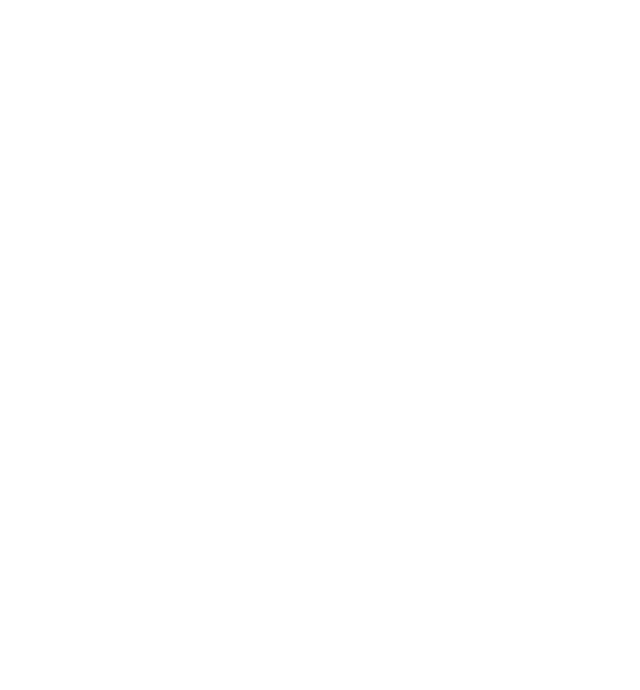
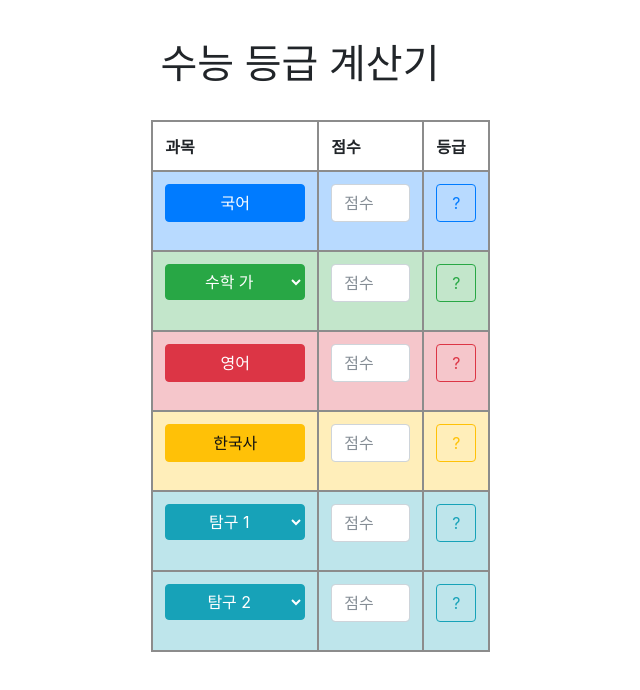
Before and after one commit to VioletBeach/Node_assignment, a plain HTML site: page public/index.html in a window 1280 px wide. Shown: the whole page, without its empty margins (340-980 px from the left). Drawn offline with nearby package versions, Linux system fonts and the light colour scheme.

Commit message:
Add table

```diff
--- a/public/index.html
+++ b/public/index.html
@@ -1,22 +1,171 @@
 <html>
-
 <head>
-<script
-  src="https://code.jquery.com/jquery-3.5.1.min.js"
-  integrity="sha256-9/aliU8dGd2tb6OSsuzixeV4y/faTqgFtohetphbbj0="
-  crossorigin="anonymous">
-
+<title>2021 수능 등급 계산기</title>
+<meta charset="utf-8">
+<meta name="viewport" content="width=device-width, initial-scale=1">
+<link rel="stylesheet" href="https://maxcdn.bootstrapcdn.com/bootstrap/4.0.0-beta.2/css/bootstrap.min.css">
+<script src="https://cdnjs.cloudflare.com/ajax/libs/popper.js/1.12.6/umd/popper.min.js"></script>
+<script src="https://maxcdn.bootstrapcdn.com/bootstrap/4.0.0-beta.2/js/bootstrap.min.js"></script>
+<script src="https://code.jquery.com/jquery-3.5.1.min.js" integrity="sha256-9/aliU8dGd2tb6OSsuzixeV4y/faTqgFtohetphbbj0=" crossorigin="anonymous">
 </script>
+<style>
+	button{width:140px;}
+	select{width:140px; text-align-last:center;}
+	.col-sm-3{margin-left: auto; margin-right: auto;}
+	body{margin-top:40px;}
+	table,tr,th,td{border-collapse: collapse; border: 2px solid #8C8C8C;}
+	optgroup{color:black;}
+</style>
 </head>
-
 <body>
-
-	<script>
+<h1 style="text-align:center">수능 등급 계산기</h1>
+<br>
+<div class="row">
+	<div class="col-sm-3">
+		<table class="table">
+		<tr>
+			<th>
+				과목
+			</th>
+			<th>
+				점수
+			</th>
+			<th>
+				등급
+			</th>
+		</tr>
+		<tbody>
+		<tr class="table-primary">
+			<td>
+				<button class="btn btn-primary">국어</button>
+			</td>
+			<td>
+				<form class="form-inline" role="form">
+					<input type="text" class="form-control" size=1 maxlength=3 placeholder="점수">
+				</form>
+			</td>
+			<td>
+				<button type="button" class="btn btn-outline-primary" style="width:40">?
+			</td>
+		</tr>
+		<tr class="table-success">
+			<td>
+				<select class="btn btn-success">
+					<option>수학 가</option>
+					<option>수학 나</option>
+				</select>
+			</td>
+			<td>
+				<form class="form-inline" role="form">
+					<input type="text" class="form-control" size=1 maxlength=3 placeholder="점수">
+				</form>
+			</td>
+			<td>
+				<button type="button" class="btn btn-outline-success" style="width:40">?
+			</td>
+		</tr>
+		<tr class="table-danger">
+			<td>
+				<button class="btn btn-danger">영어</button>
+			</td>
+			<td>
+				<form class="form-inline" role="form">
+					<input type="text" class="form-control" size=1 maxlength=3 placeholder="점수">
+				</form>
+			</td>
+			<td>
+				<button type="button" class="btn btn-outline-danger" style="width:40">?
+			</td>
+		</tr>
+		<tr class="table-warning">
+			<td>
+				<button class="btn btn-warning">한국사</button>
+			</td>
+			<td>
+				<form class="form-inline" role="form">
+					<input type="text" class="form-control" size=1 maxlength=3 placeholder="점수">
+				</form>
+			</td>
+			<td>
+				<button type="button" class="btn btn-outline-warning" style="width:40">?
+			</td>
+		</tr>
+		<tr class="table-info">
+			<td>
+				<select class="btn btn-info">
+					<optgroup label="＃사회탐구"></optgroup>
+					<option selected disabled hidden> 탐구 1 </option>
+					<option>생활과 윤리</option>
+					<option>윤리와 사상</option>
+					<option>한국지리</option>
+					<option>세계지리</option>
+					<option>동아시아사</option>
+					<option>세계사</option>
+					<option>정치와법</option>
+					<option>경제</option>
+					<option>사회문화</option>
+					<optgroup label="＃과학탐구"></optgroup>
+					<option>물리학1</option>
+					<option>화학1</option>
+					<option>생명과학1</option>
+					<option>지구과학1</option>
+					<option>물리학2</option>
+					<option>화학2</option>
+					<option>생명과학2</option>
+					<option>지구과학2</option>
+				</select>
+			</td>
+			<td>
+				<form class="form-inline" role="form">
+					<input type="text" class="form-control" size=1 maxlength=3 placeholder="점수">
+				</form>
+			</td>
+			<td>
+				<button type="button" class="btn btn-outline-info" style="width:40">?
+			</td>
+		</tr>
+		<tr class="table-info">
+			<td>
+				<select class="btn btn-info">
+					<optgroup label="＃사회탐구"></optgroup>
+					<option selected disabled hidden> 탐구 2 </option>
+					<option>생활과 윤리</option>
+					<option>윤리와 사상</option>
+					<option>한국지리</option>
+					<option>세계지리</option>
+					<option>동아시아사</option>
+					<option>세계사</option>
+					<option>정치와법</option>
+					<option>경제</option>
+					<option>사회문화</option>
+					<optgroup label="＃과학탐구"></optgroup>
+					<option>물리학1</option>
+					<option>화학1</option>
+					<option>생명과학1</option>
+					<option>지구과학1</option>
+					<option>물리학2</option>
+					<option>화학2</option>
+					<option>생명과학2</option>
+					<option>지구과학2</option>
+				</select>
+			</td>
+			<td>
+				<form class="form-inline" role="form">
+					<input type="text" class="form-control" size=1 maxlength=3 placeholder="점수">
+				</form>
+			</td>
+			<td>
+				<button type="button" class="btn btn-outline-info" style="width:40">?
+			</td>
+		</tr>
+		</tbody>
+		</table>
+	</div>
+</div>
+</table>
+<script>
 		$(document).ready(function(){
-
 		})
 	</script>
-
-
 </body>
 </html>
```
